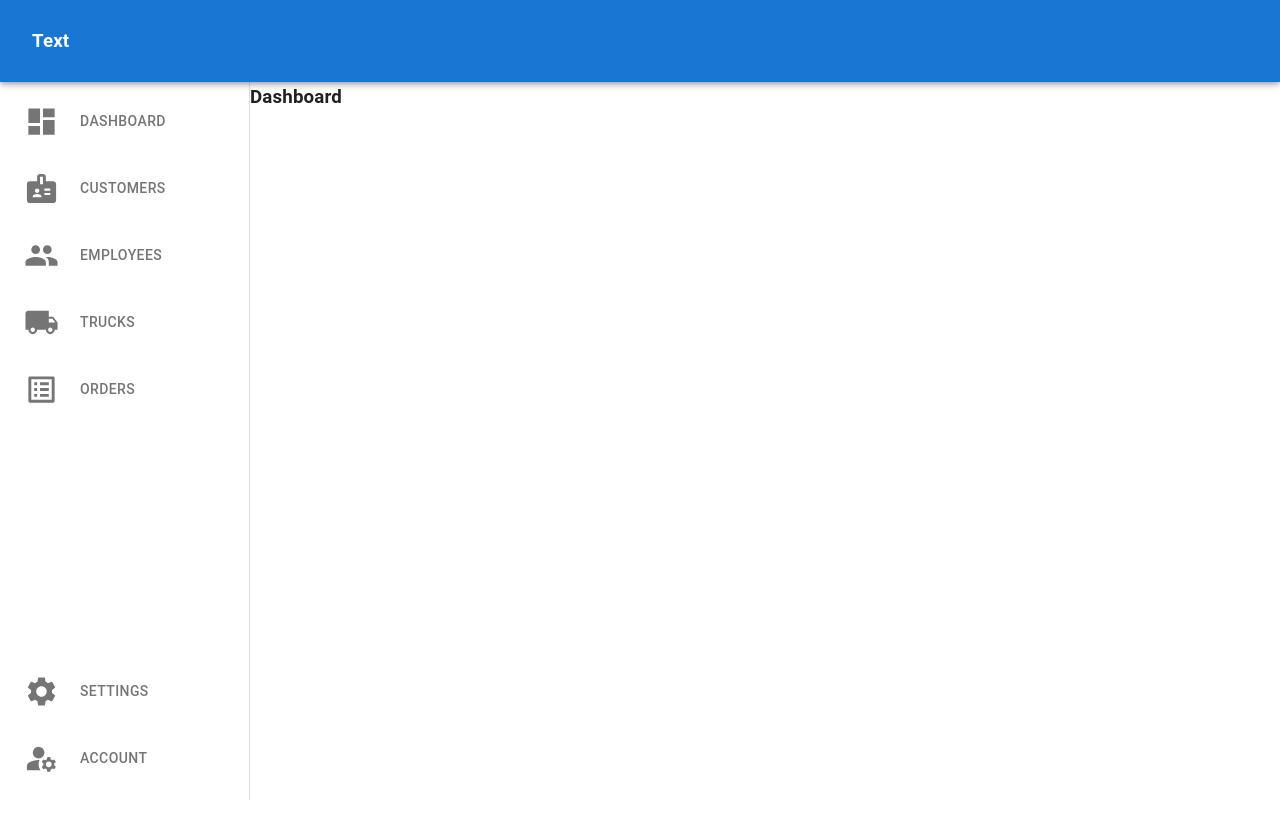
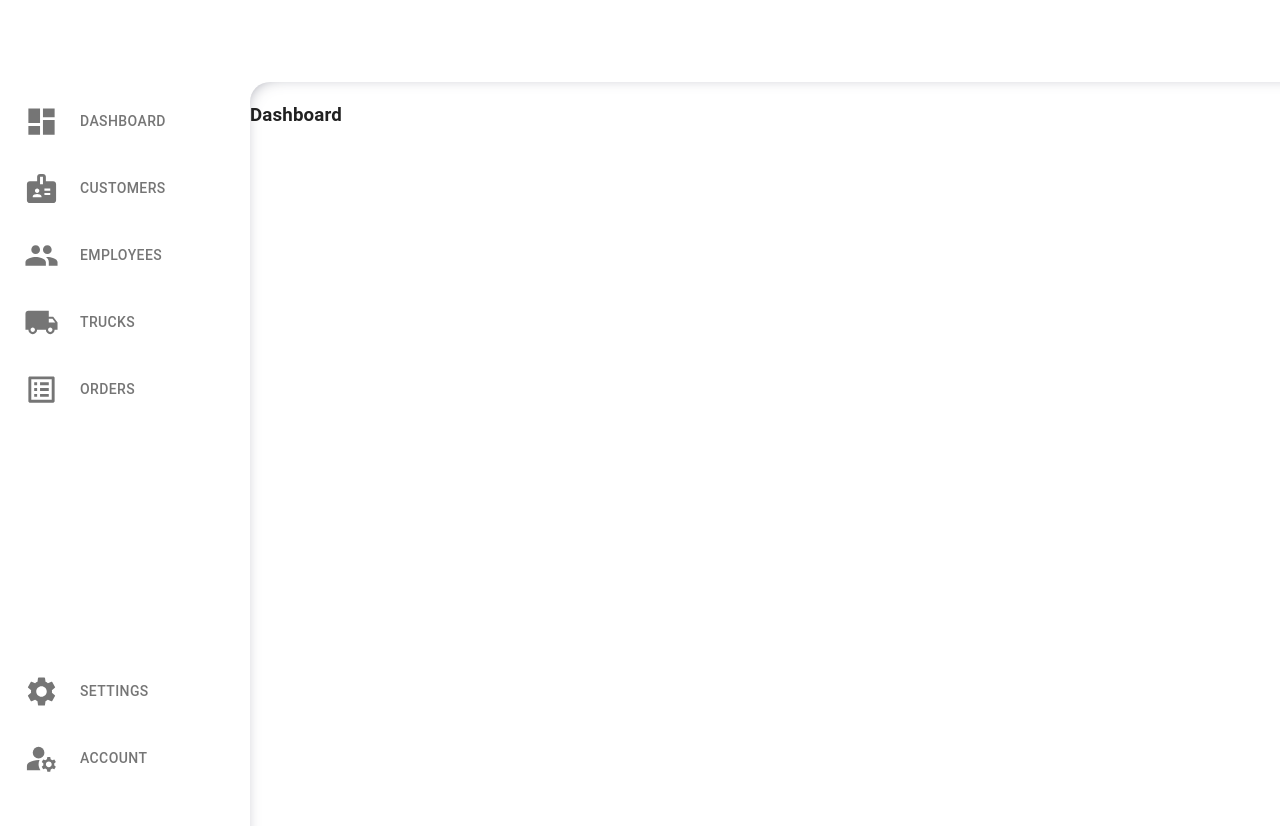
Before and after one commit to mzgardowski/transport-app, a React (Create React App) app: page / in a window 1280 px wide. Before the commit the page ends 800 px from the top, so only its background shows below. Built offline with nearby package versions, Linux system fonts and the light colour scheme.

Commit message:
Add style for dashboard

```diff
--- a/src/App.tsx
+++ b/src/App.tsx
@@ -1,5 +1,5 @@
 import React from "react";
-import { Box, Toolbar } from "@mui/material";
+import { Box } from "@mui/material";
 import { Route, Routes } from "react-router-dom";
 import Header from "./components/Layout/Header";
 import SideNavigation from "./components/Layout/SideNavigation";
@@ -10,8 +10,16 @@ const App = () => {
     <Box sx={{ display: "flex" }}>
       <Header />
       <SideNavigation />
-      <Box component="main">
-        <Toolbar />
+      <Box
+        component="main"
+        sx={{
+          boxShadow: "inset 8px 8px 20px -20px rgba(66, 68, 90, 1)",
+          borderStartStartRadius: 20,
+          marginTop: "82px",
+          height: "93vh",
+          width: "100%",
+        }}
+      >
         <Routes>
           <Route path="/" element={<Dashboard />} />
           <Route path="/customers" element={<Dashboard />} />
--- a/src/components/Layout/Header.tsx
+++ b/src/components/Layout/Header.tsx
@@ -5,7 +5,14 @@ const Header: FC = () => {
   return (
     <>
       <CssBaseline />
-      <AppBar sx={{ zIndex: (theme) => theme.zIndex.drawer + 1, padding: 1 }}>
+      <AppBar
+        sx={{
+          zIndex: (theme) => theme.zIndex.drawer + 1,
+          padding: 1,
+          backgroundColor: "#FFF",
+          boxShadow: "none",
+        }}
+      >
         <Toolbar>
           <h3>Text</h3>
         </Toolbar>
--- a/src/components/Layout/SideNavigation.tsx
+++ b/src/components/Layout/SideNavigation.tsx
@@ -16,9 +16,17 @@ const SideNavigation = () => {
     <Drawer
       variant="permanent"
       sx={{
-        width: 250,
+        width: "20vw",
+        minWidth: "200px",
+        maxWidth: "250px",
         flexShrink: 0,
-        [`& .MuiDrawer-paper`]: { width: 250, boxSizing: "border-box" },
+        [`& .MuiDrawer-paper`]: {
+          width: "20vw",
+          minWidth: "200px",
+          maxWidth: "250px",
+          boxSizing: "border-box",
+          border: "none",
+        },
       }}
     >
       <Box
```
Also changed, not shown: src/App.css (deleted, +0 -38 lines).
